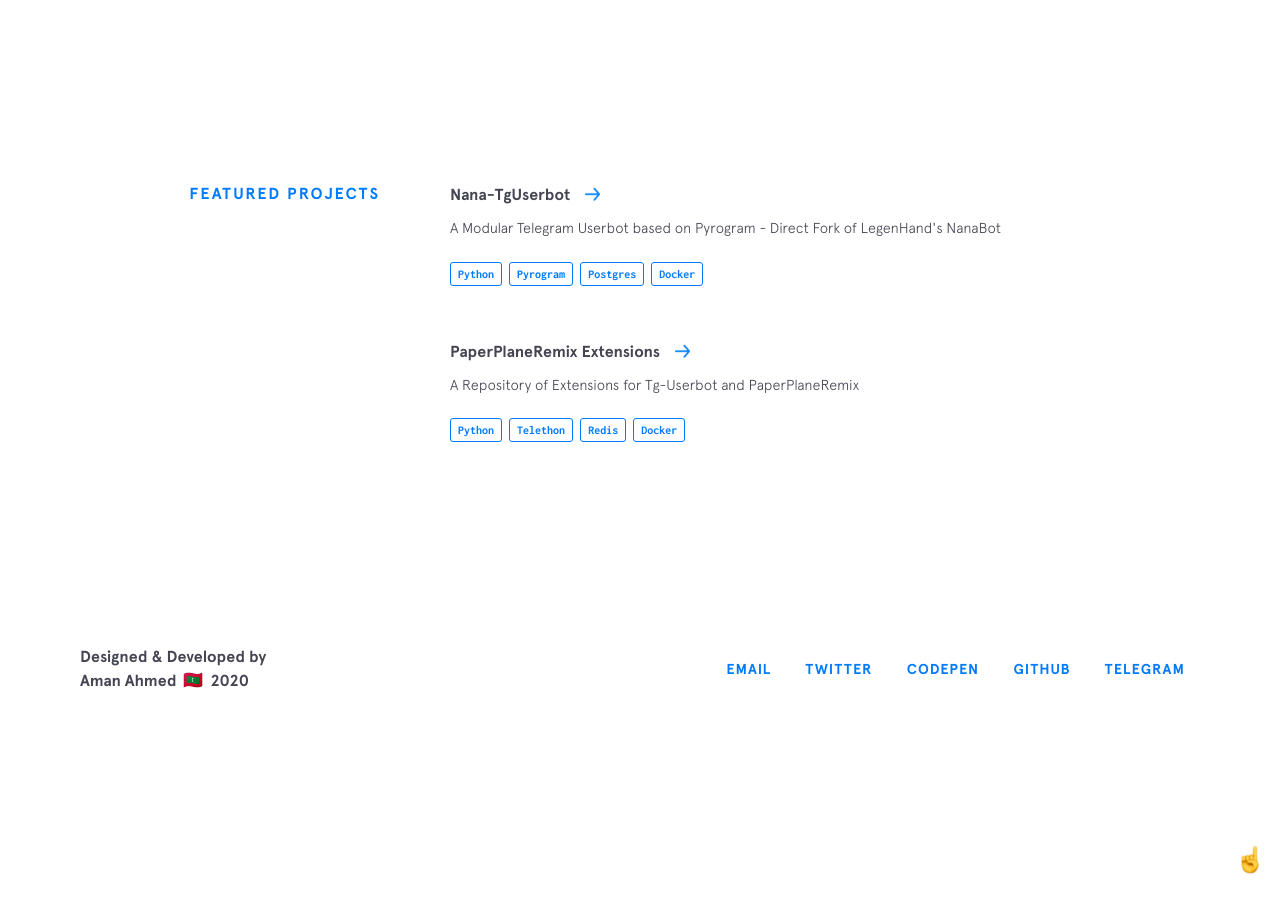
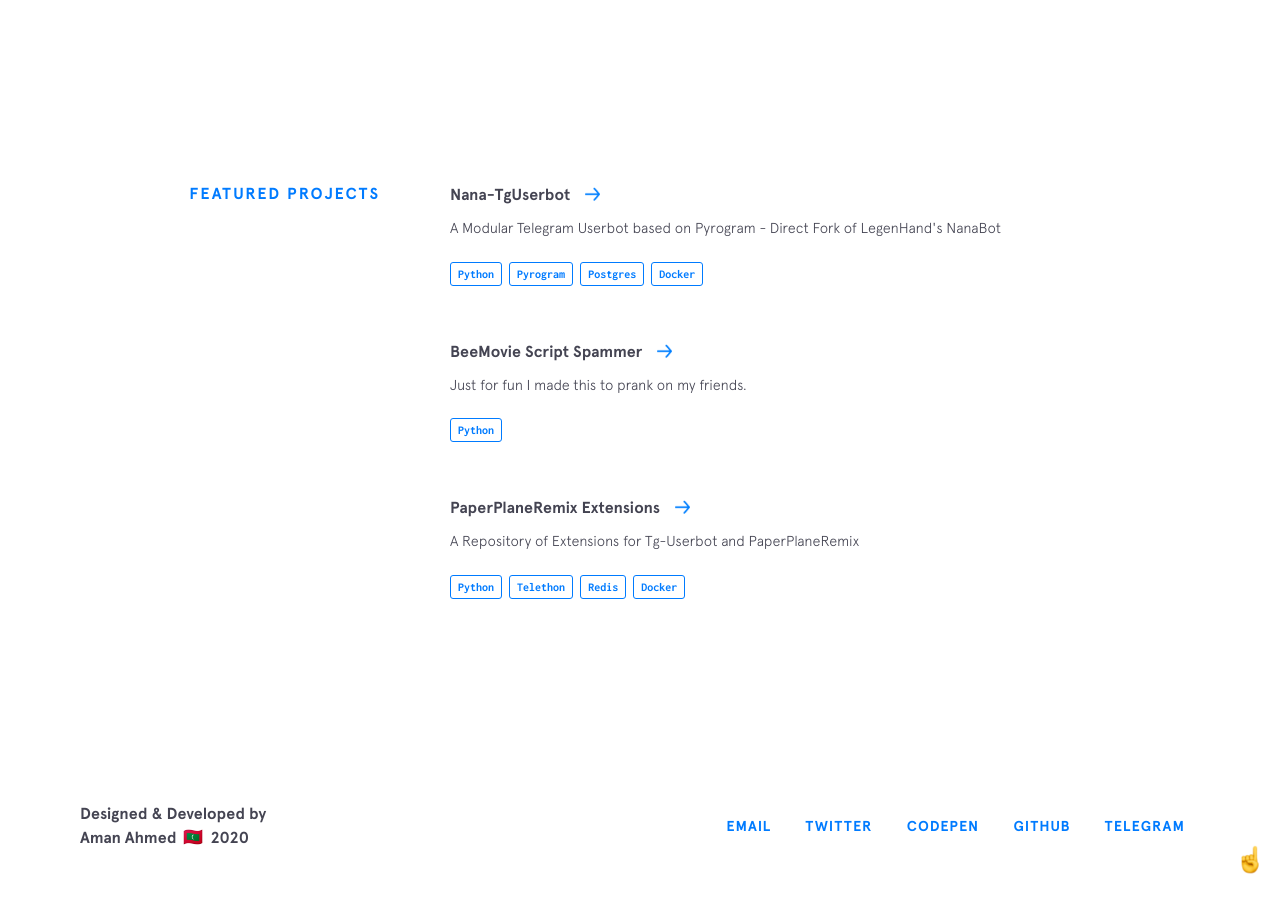
Before and after one commit to CustomIcon/pokurt.github.io, a Jekyll site: the page built from index.html, in a window 1280 px wide and 900 px high, scrolled down 2310 px. Built offline with Jekyll 4.4.1, drawn with Linux system fonts in a browser that asks for light colours; nearby versions of some CDN libraries; before the commit the page ends 3053 px from its top, so only the background shows below that.

Commit message:
Update other-projects.yml
New Featured

```diff
--- a/_data/other-projects.yml
+++ b/_data/other-projects.yml
@@ -8,6 +8,13 @@
     - thing: Postgres
     - thing: Docker
 
+- name: BeeMovie Script Spammer
+  url: https://github.com/pokurt/BeeMovieScriptSpam
+  code: https://github.com/pokurt/BeeMovieScriptSpam
+  description: Just for fun I made this to prank on my friends.
+  used:
+    - thing: Python
+
 - name: PaperPlaneRemix Extensions
   url: https://github.com/PaperplaneRemixExtensions
   code: https://github.com/PaperplaneRemixExtensions
```
